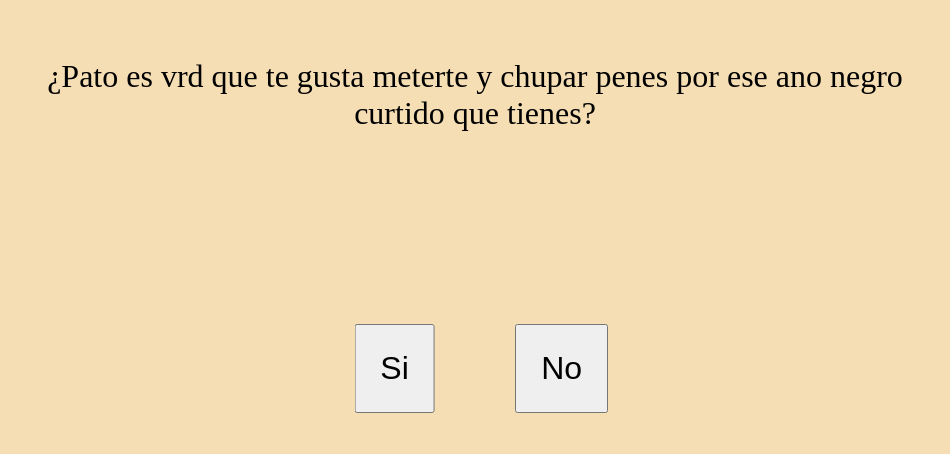
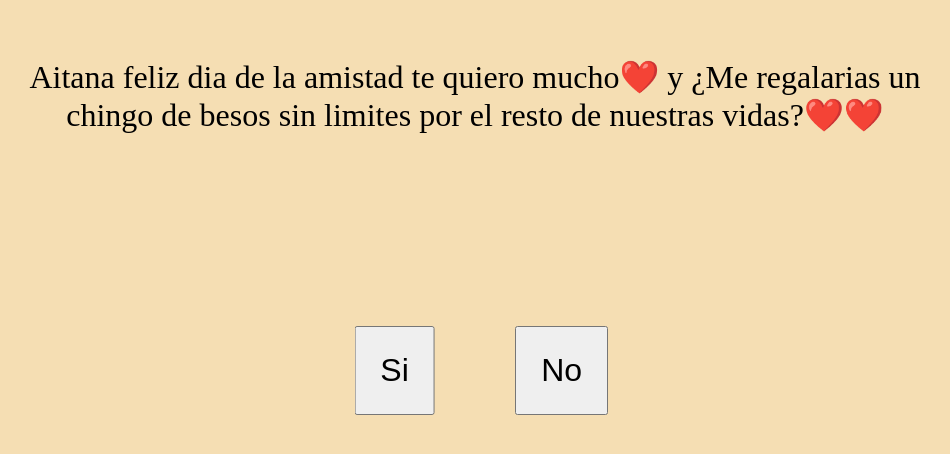
Before and after one commit to Pinguin8se/Pinguin8se.github.io, a plain HTML site: page index.html in a window 1280 px wide. Shown: the part 134-588 px from the top of the page, without its empty margins (165-1115 px from the left). Drawn offline with Linux system fonts and the light colour scheme.

Commit message:
Update index.html

```diff
--- a/index.html
+++ b/index.html
@@ -1,6 +1,6 @@
 <main>
     <div class="container">
-        <p>¿Pato es vrd que te gusta meterte y chupar penes por ese ano negro curtido que tienes? </p>
+        <p>Aitana feliz dia de la amistad te quiero mucho❤️ y ¿Me regalarias un chingo de besos sin limites por el resto de nuestras vidas?❤️❤️</p>
         <link rel="stylesheet" href="index.css">
         <div class="options">
             <button id="yesBtn">Si</button>
```
